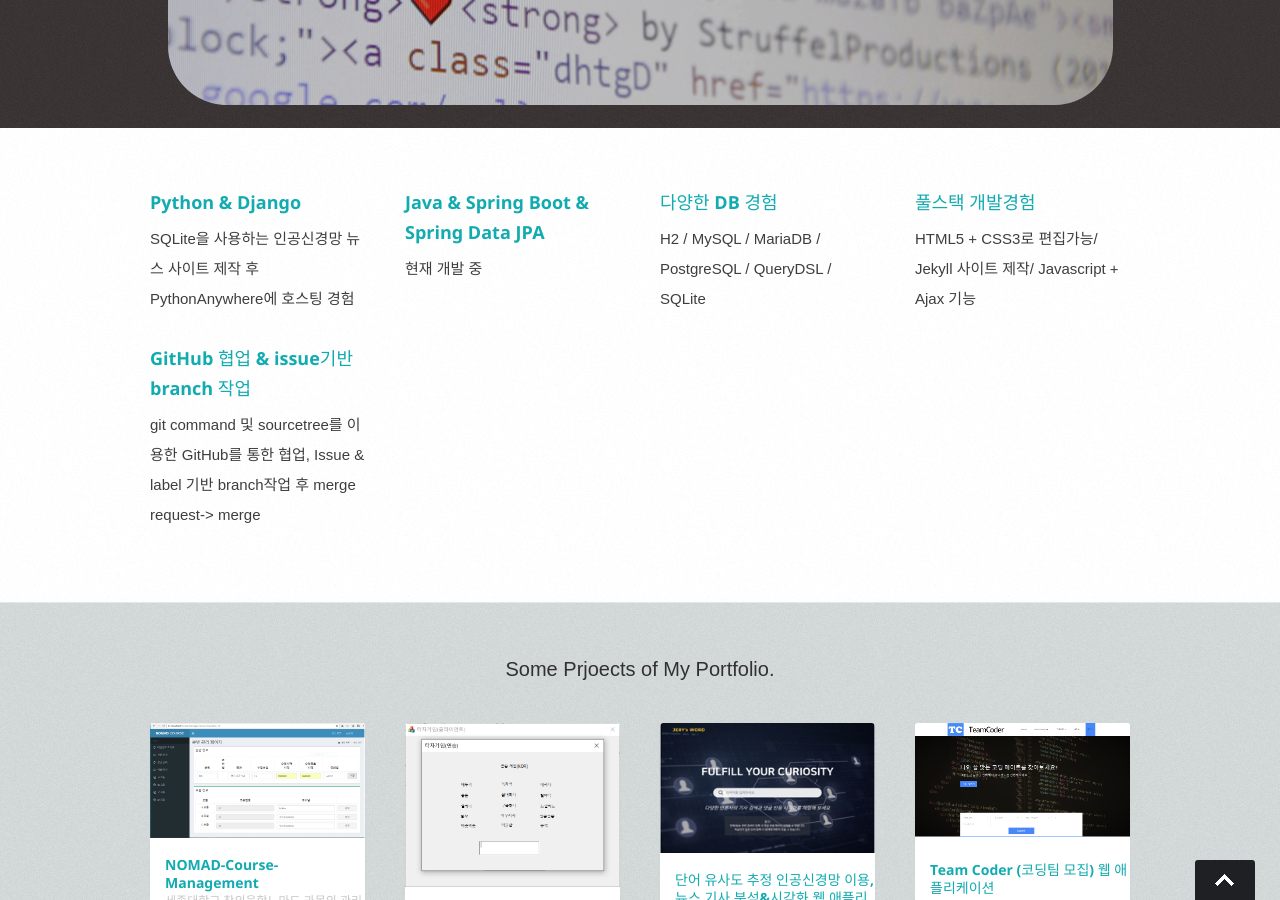
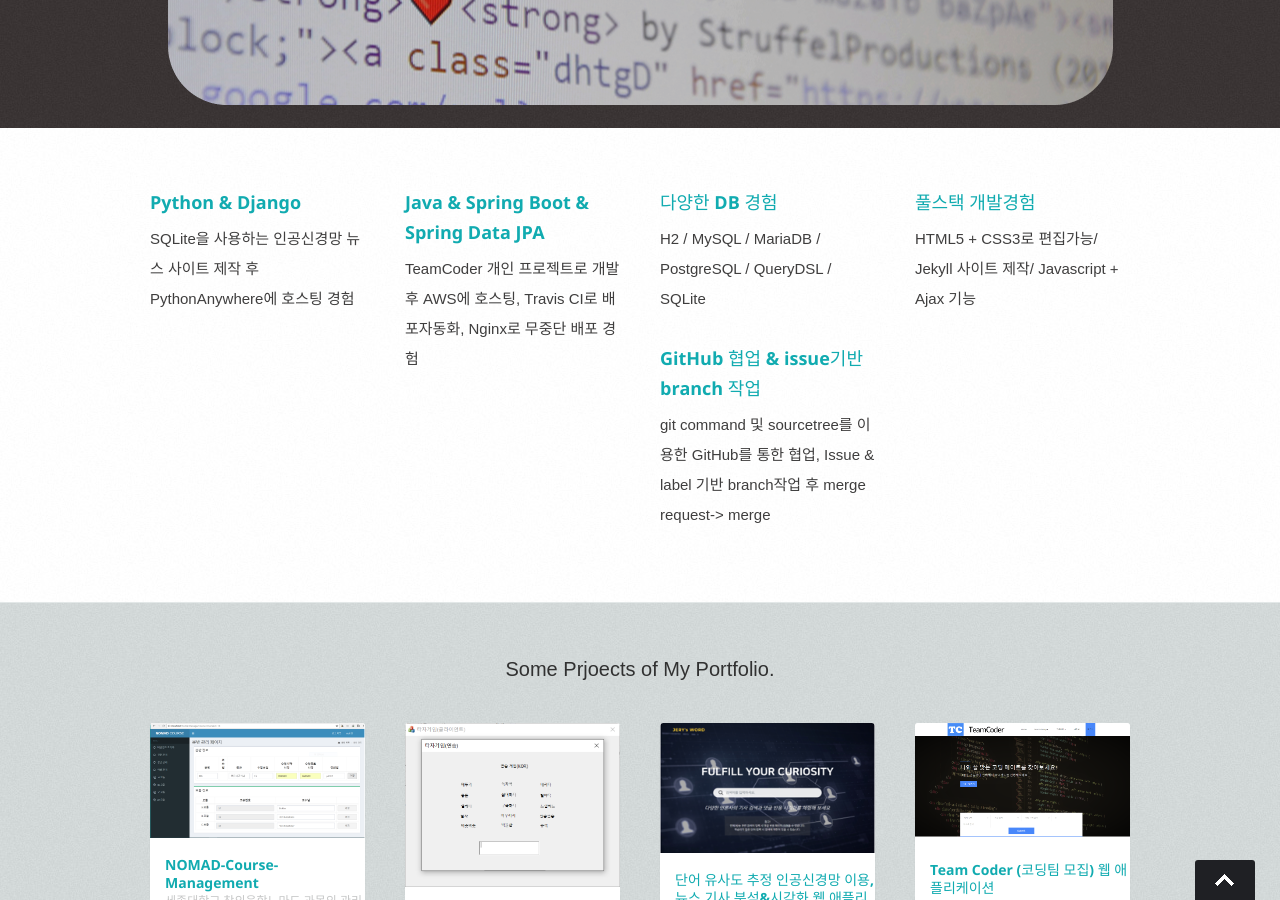
Before and after one commit to Juyeon-Lee/blog-just-after-graduate, a Jekyll site: the page built from index.md, in a window 1280 px wide and 900 px high, scrolled down 578 px. Built offline with Jekyll 4.4.1, drawn with Linux system fonts in a browser that asks for light colours.

Commit message:
update skills

```diff
--- a/_includes/skill.html
+++ b/_includes/skill.html
@@ -17,7 +17,7 @@
             <h2>Java & Spring Boot & Spring Data JPA</h2>
 
             <p>
-               현재 개발 중
+               TeamCoder 개인 프로젝트로 개발 후 AWS에 호스팅, Travis CI로 배포자동화, Nginx로 무중단 배포 경험
             </p>
          </div>
 
```
Also changed, not shown: _projects/2020-12-01-team-coder.md (+1 -0 lines).
